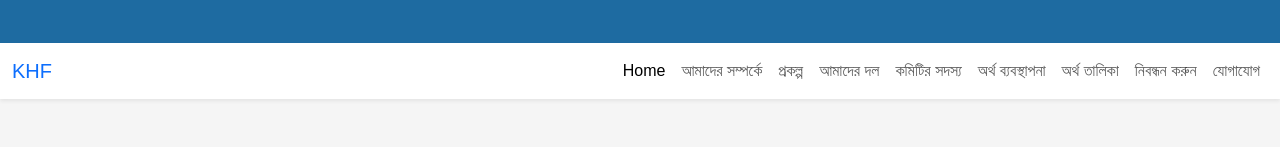
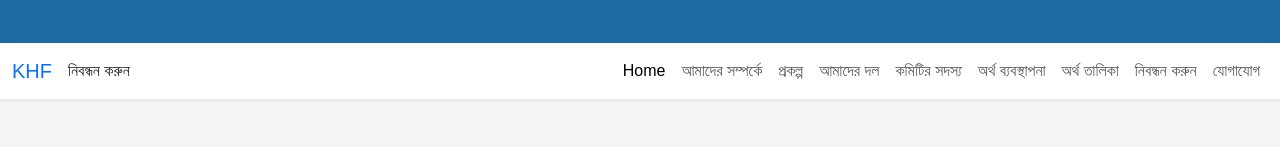
Before and after one commit to mlarmy/kandapara, a plain HTML site: page index.html in a window 1280 px wide. Shown: the part 327-474 px from the top of the page. Drawn offline with nearby package versions, Linux system fonts and the light colour scheme.

Commit message:
Update index.html

```diff
--- a/index.html
+++ b/index.html
@@ -246,6 +246,7 @@
     <nav class="navbar navbar-expand-lg navbar-light bg-white shadow-sm">
         <div class="container-fluid">
             <a class="navbar-brand text-primary" href="#">KHF</a>
+            <a class="nav-link" href="add_member.html">নিবন্ধন করুন</a>
             <button class="navbar-toggler" type="button" data-bs-toggle="collapse" data-bs-target="#navbarNav" aria-controls="navbarNav" aria-expanded="false" aria-label="Toggle navigation">
                 <span class="navbar-toggler-icon"></span>
             </button>
```
